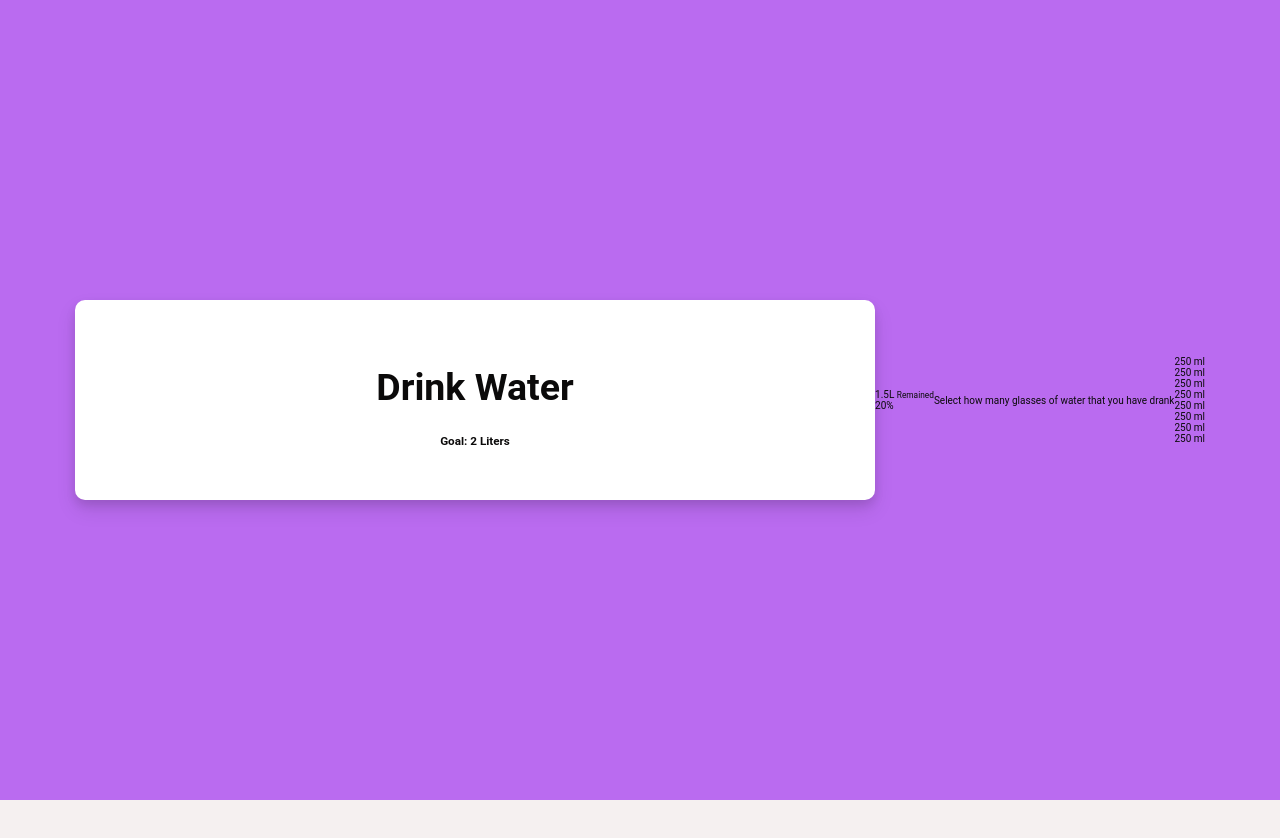
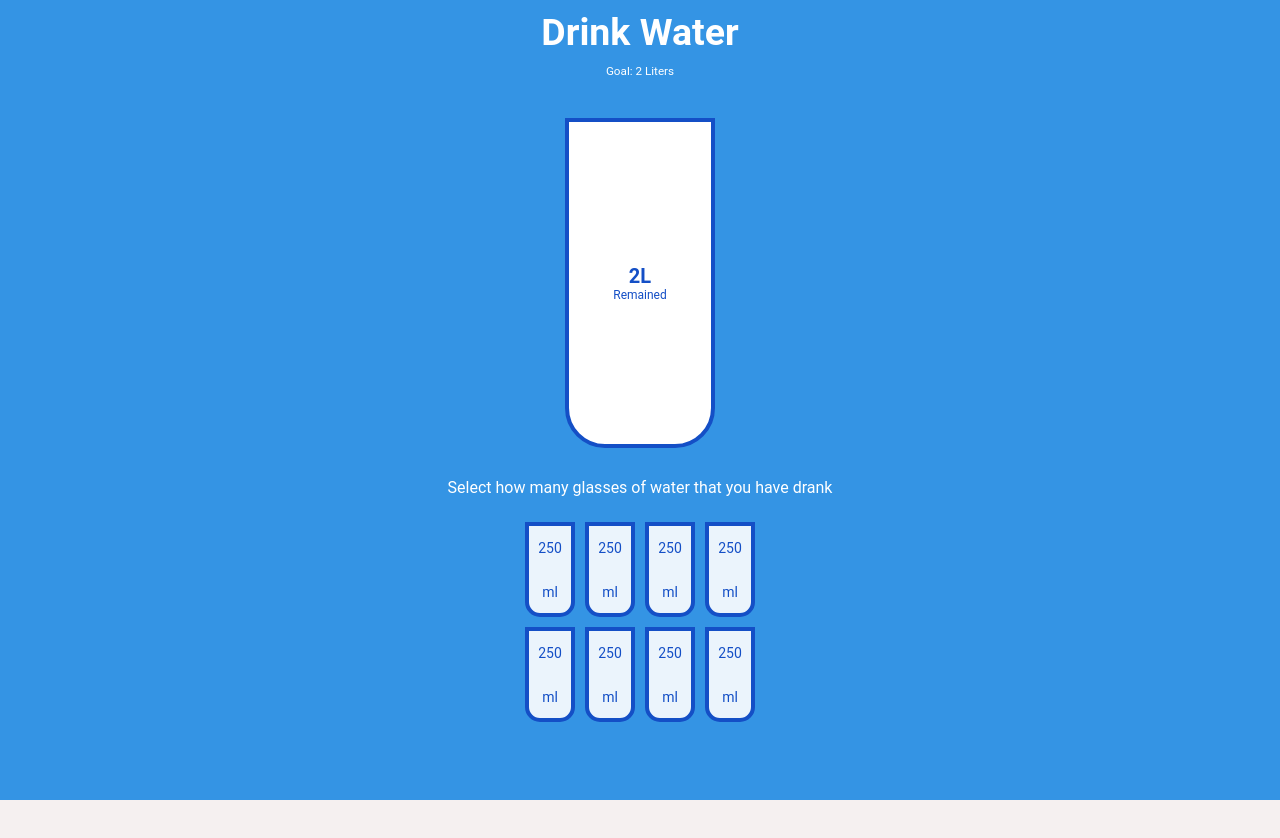
Before and after one commit to JohnPevien/50-Projects-HTML-CSS-JS, an Astro site: page /project/drink-water in a window 1280 px wide. Before the commit the page ends 800 px from the top, so only its background shows below. Built offline with nearby package versions, Linux system fonts and the light colour scheme; Astro itself is replaced by a stand-in of ours.

Commit message:
Finish drink water project

```diff
--- a/src/pages/project/drink-water.astro
+++ b/src/pages/project/drink-water.astro
@@ -3,10 +3,8 @@ import Layout from '../../layouts/Layout.astro';
 ---
 
 <Layout title="Drink Water">
-    <div class="container">
-        <h1>Drink Water</h1>
-        <h3>Goal: 2 Liters</h3>
-    </div>
+    <h1>Drink Water</h1>
+    <h3>Goal: 2 Liters</h3>
 
     <div class="cup">
         <div class="remained" id="remained">
@@ -17,19 +15,21 @@ import Layout from '../../layouts/Layout.astro';
     </div>
     <p class="text">Select how many glasses of water that you have drank</p>
     <div class="cups">
-        <div class="cup cup-small full">250 ml</div>
-        <div class="cup cup-small full">250 ml</div>
-        <div class="cup cup-small full">250 ml</div>
-        <div class="cup cup-small full">250 ml</div>
-        <div class="cup cup-small full">250 ml</div>
-        <div class="cup cup-small full">250 ml</div>
-        <div class="cup cup-small full">250 ml</div>
-        <div class="cup cup-small full">250 ml</div>
+        <div class="cup cup-small"><p>250</p> <p>ml</p></div>
+        <div class="cup cup-small"><p>250</p> <p>ml</p></div>
+        <div class="cup cup-small"><p>250</p> <p>ml</p></div>
+        <div class="cup cup-small"><p>250</p> <p>ml</p></div>
+        <div class="cup cup-small"><p>250</p> <p>ml</p></div>
+        <div class="cup cup-small"><p>250</p> <p>ml</p></div>
+        <div class="cup cup-small"><p>250</p> <p>ml</p></div>
+        <div class="cup cup-small"><p>250</p> <p>ml</p></div>
     </div>
 </Layout>
 
 <style>
     :root {
+        --border-color: #144fc6;
+        --fill-color: #6ab3f8;
     }
     * {
         box-sizing: border-box;
@@ -40,26 +40,153 @@ import Layout from '../../layouts/Layout.astro';
     }
 
     body {
-        background-color: #ba6bf0;
+        background-color: #3494e4;
+        color: #fff;
         font-family: 'Roboto', sans-serif;
+        display: flex;
+        flex-direction: column;
+        align-items: center;
+        margin-bottom: 40px;
         height: 100vh;
-        overflow: hidden;
-        margin: 0;
-        display: flex;
-        justify-content: center;
-        align-items: center;
-        padding-inline: 2rem;
     }
 
-    .container {
+    h1 {
+        margin: 10px 0 0;
+    }
+
+    h3 {
+        font-weight: 400;
+        margin: 10px 0;
+    }
+
+    .cup {
         background-color: #fff;
-        border-radius: 1rem;
-        box-shadow: 0 1rem 2rem rgba(0, 0, 0, 0.1),
-            0 0.5rem 1rem rgba(0, 0, 0, 0.1);
-        padding: 4rem 2rem;
-        width: min(80rem, 100%);
+        border: 4px solid var(--border-color);
+        color: var(--border-color);
+        border-radius: 0 0 40px 40px;
+        height: 330px;
+        width: 150px;
+        margin: 30px 0;
+        display: flex;
+        flex-direction: column;
+        overflow: hidden;
+    }
+
+    .cup.cup-small {
+        height: 95px;
+        width: 50px;
+        border-radius: 0 0 15px 15px;
+        background-color: rgba(255, 255, 255, 0.9);
+        cursor: pointer;
+        font-size: 14px;
+        align-items: center;
+        justify-content: center;
         text-align: center;
+        margin: 5px;
+        transition: 0.3s ease;
+    }
+
+    .cup.cup-small.full {
+        background-color: var(--fill-color);
+        color: #fff;
+    }
+
+    .cups {
+        display: flex;
+        flex-wrap: wrap;
+        align-items: center;
+        justify-content: center;
+        width: 280px;
+    }
+
+    .remained {
+        display: flex;
+        flex-direction: column;
+        align-items: center;
+        justify-content: center;
+        text-align: center;
+        flex: 1;
+        transition: 0.3s ease;
+    }
+
+    .remained span {
+        font-size: 20px;
+        font-weight: bold;
+    }
+
+    .remained small {
+        font-size: 12px;
+    }
+
+    .percentage {
+        background-color: var(--fill-color);
+        display: flex;
+        align-items: center;
+        justify-content: center;
+        font-weight: bold;
+        font-size: 30px;
+        height: 0;
+        transition: 0.3s ease;
+    }
+
+    .text {
+        font-size: 16px;
+        text-align: center;
+        margin: 0 10px 20px;
     }
 </style>
 
-<script is:inline></script>
+<script is:inline>
+    const smallCups = document.querySelectorAll('.cup-small');
+    const liters = document.getElementById('liters');
+    const percentage = document.getElementById('percentage');
+    const remained = document.getElementById('remained');
+
+    updateBigCup();
+
+    smallCups.forEach((cup, idx) => {
+        cup.addEventListener('click', () => highlightCups(idx));
+    });
+
+    function highlightCups(idx) {
+        if (idx === 7 && smallCups[idx].classList.contains('full')) idx--;
+        else if (
+            smallCups[idx].classList.contains('full') &&
+            !smallCups[idx].nextElementSibling.classList.contains('full')
+        ) {
+            idx--;
+        }
+
+        smallCups.forEach((cup, idx2) => {
+            if (idx2 <= idx) {
+                cup.classList.add('full');
+            } else {
+                cup.classList.remove('full');
+            }
+        });
+
+        updateBigCup();
+    }
+
+    function updateBigCup() {
+        const fullCups = document.querySelectorAll('.cup-small.full').length;
+        const totalCups = smallCups.length;
+
+        if (fullCups === 0) {
+            percentage.style.visibility = 'hidden';
+            percentage.style.height = 0;
+        } else {
+            percentage.style.visibility = 'visible';
+            percentage.style.height = `${(fullCups / totalCups) * 330}px`;
+            percentage.innerText = `${(fullCups / totalCups) * 100}%`;
+        }
+
+        if (fullCups === totalCups) {
+            remained.style.visibility = 'hidden';
+            remained.style.height = 0;
+        } else {
+            remained.style.visibility = 'visible';
+            liters.innerText = `${2 - (250 * fullCups) / 1000}L`;
+        }
+    }
+</script>
```
